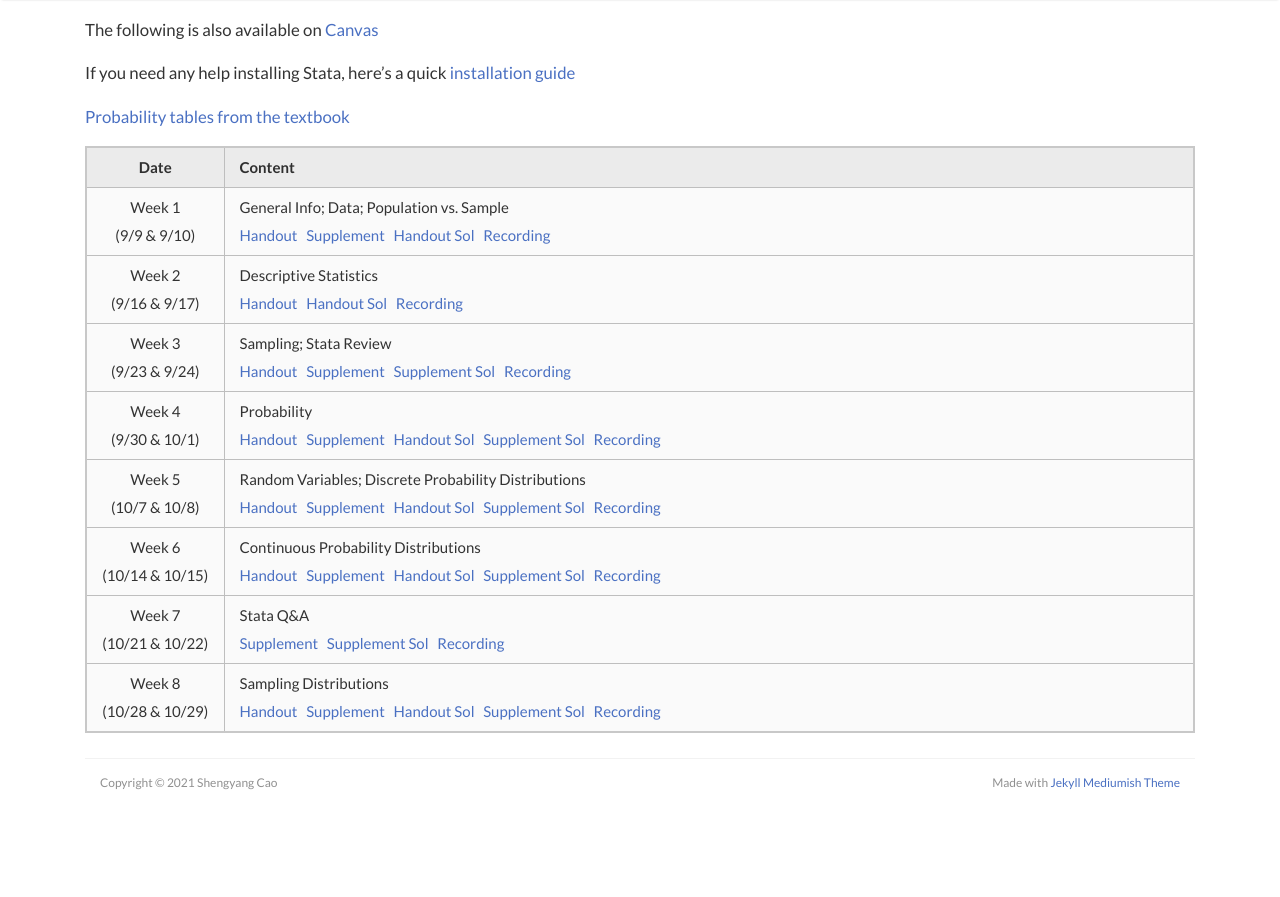
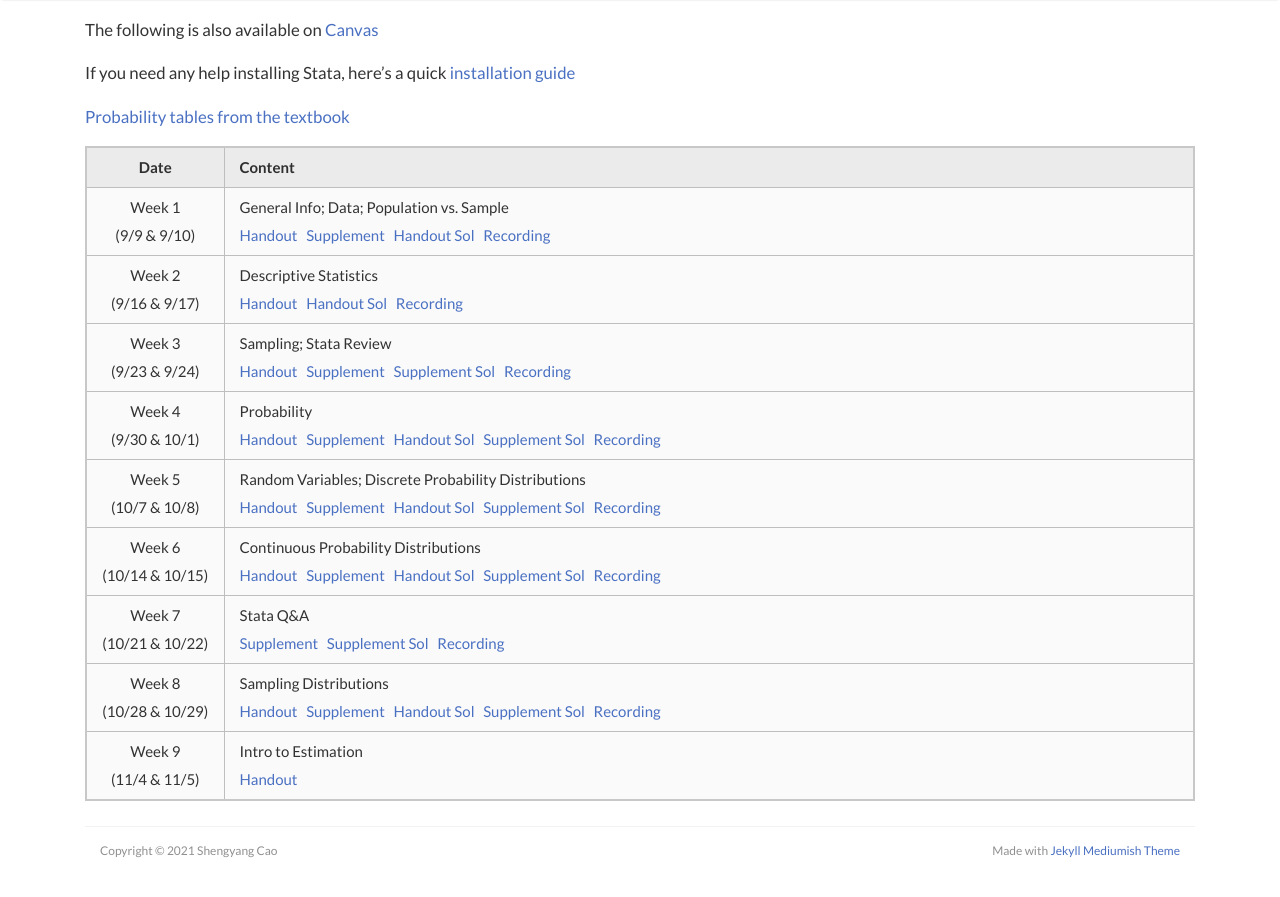
Before and after one commit to scaotravis/scaotravis.github.io, a Jekyll site: the page built from _pages/teaching/fa21-310.md, in a window 1280 px wide and 900 px high, scrolled down 800 px. Shown: the top 897 px of the window. Built offline with Jekyll 4.4.1, drawn with Linux system fonts in a browser that asks for light colours; nearby versions of some CDN libraries; comment, search, counter and statistics services are not loaded; before the commit the page ends 1632 px from its top, so only the background shows below that.

Commit message:
update 310 page

```diff
--- a/_pages/teaching/fa21-310.md
+++ b/_pages/teaching/fa21-310.md
@@ -43,3 +43,4 @@ If you need any help installing Stata, here's a quick [installation guide]({{ si
 | Week 6 <br> (10/14 & 10/15) | Continuous Probability Distributions <br> [Handout](https://canvas.wisc.edu/courses/257051/files/20592148?wrap=1) &nbsp; [Supplement]({{ site.baseurl }}/downloads/teaching/fa21-310/310_fa21_supplement-6.pdf) &nbsp; [Handout Sol](https://canvas.wisc.edu/courses/257051/files/20592172?wrap=1) &nbsp; [Supplement Sol]({{ site.baseurl }}/downloads/teaching/fa21-310/310_fa21_supplement-6_sol.pdf) &nbsp; [Recording](https://uwmadison.zoom.us/rec/share/hGQEHf0Oa9E4jnKKacd_mm1-1MiWLxnwUcu2IWiOYmBKOWHy9Csz_Mvu7B0TY8qo.vj18652YXaHH6uAU) |
 | Week 7 <br> (10/21 & 10/22) | Stata Q&A <br> [Supplement]({{ site.baseurl }}/downloads/teaching/fa21-310/310_fa21_supplement-7.pdf) &nbsp; [Supplement Sol]({{ site.baseurl }}/downloads/teaching/fa21-310/310_fa21_supplement-7_sol.pdf) &nbsp; [Recording](https://uwmadison.zoom.us/rec/share/jXUplEEvvBwIWue8LsencLS9vMoF5mRrJIFAR3R20edoaFyUeZhg0249R6-DRRwG.16IcOclie8m6Omxr) |
 | Week 8 <br> (10/28 & 10/29) | Sampling Distributions <br> [Handout](https://canvas.wisc.edu/courses/257051/files/20592151?wrap=1) &nbsp; [Supplement]({{ site.baseurl }}/downloads/teaching/fa21-310/310_fa21_supplement-8.pdf) &nbsp; [Handout Sol](https://canvas.wisc.edu/courses/257051/files/20592179?wrap=1) &nbsp; [Supplement Sol]({{ site.baseurl }}/downloads/teaching/fa21-310/310_fa21_supplement-8_sol.pdf) &nbsp; [Recording](https://uwmadison.zoom.us/rec/share/Lk_-YdLcJN0o8WpGF9suLKfusB2FMx8qKYZfjuQtiTDzp1fKweET0Lnr_nMzjZ4P.C6y3Nx3AXaIXO3Cx) |
+| Week 9 <br> (11/4 & 11/5) | Intro to Estimation <br> [Handout](https://canvas.wisc.edu/courses/257051/files/20592131?wrap=1) |
```
Also changed, not shown: 2 other files.
